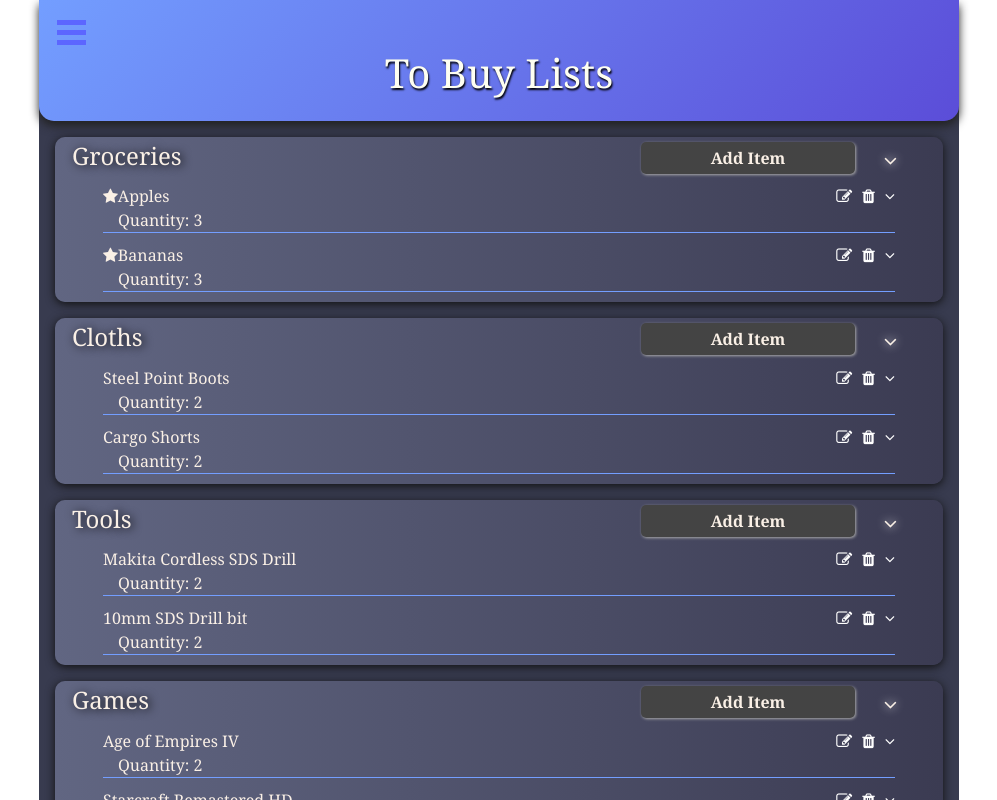
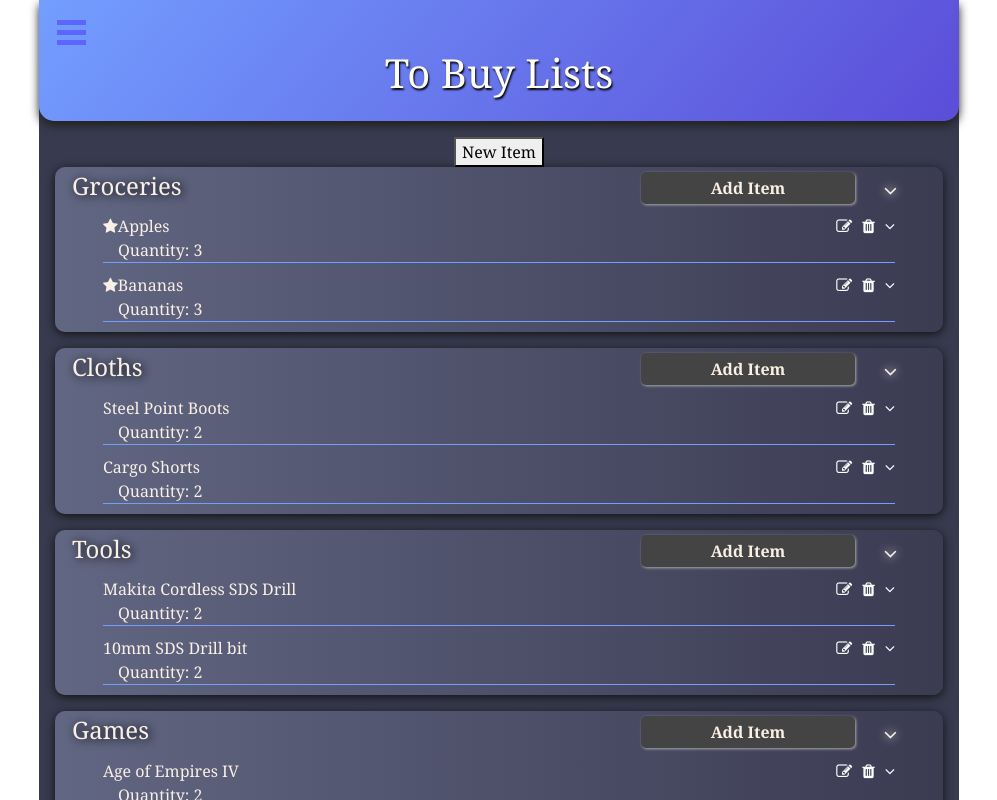
Before and after one commit to PaulDreyer09/to-buy-list, a React (Create React App) app: page / in a window 1280 px wide. Both pictures are taken after a click on the link "To Buy Lists". Shown: the top 800 px of the page, without its empty margins (141-1138 px from the left). Built offline with nearby package versions, Linux system fonts and the light colour scheme; data requests are answered from the project's data file.

Commit message:
added feature to add new lists to the db

```diff
--- a/db.json
+++ b/db.json
@@ -15,6 +15,18 @@
     {
       "id": "3",
       "name": "Games"
+    },
+    {
+      "name": "test",
+      "id": "oIFEPKT"
+    },
+    {
+      "name": "test",
+      "id": "6QQcn6A"
+    },
+    {
+      "name": "test",
+      "id": "u9I311L"
     }
   ],
   "listItems": [
--- a/src/App.js
+++ b/src/App.js
@@ -102,6 +102,8 @@ function App() {
 
   const deleteListItem = async (listIndex, listItemId) => {
     await fetch(`http://localhost:5000/listItems/${listItemId}`, {method: 'DELETE'});
+
+    //Update state
     let lists = [...toBuyLists];
     let targetList = lists[listIndex].items;
 
@@ -110,13 +112,44 @@ function App() {
     setToBuyLists(lists);
   }
 
+  const AddList = async (listName) => {
+    const newList = {name: listName}
+    const res = await fetch('http://localhost:5000/lists', {
+      method:'POST',
+      headers:{'Content-type': 'application/json'},
+      body: JSON.stringify(newList)
+    });
+    const data = await res.json();
+    console.log('POST newList', data);
+
+    //Update state
+    setToBuyLists([...toBuyLists, {...data, items: []}]);
+
+
+  }
+
+  const handleAddNewTBL = async (listName)=>{
+    if(!listName){
+      alert('Please enter list Name');
+      return false;
+    }
+    else{
+      AddList(listName);
+      return true;
+    }
+  }
+
   const handleTBLMainMenuButton = () => { setActivity('To_Buy_Lists') };
 
   //Submit new ListItem to a ToBuyList
   const handleTBLSubmitItemButton = (listId, {id, name, quantity, important}) => {
-      if(!name)
-          {alert('Please enter a name')}
-      addListItem(listId, {id: id, name: name, quantity: quantity, important: important})
+      if(!name){
+        alert('Please enter a name')
+      }
+      else{
+        addListItem(listId, {id: id, name: name, quantity: quantity, important: important})
+      }
+
 
   }
 
@@ -144,6 +177,7 @@ function App() {
        <div>
               <AppHeader title={title}/>
               <ContentPage activity={activity} toBuyLists={toBuyLists}
+                  handleAddNewTBL={handleAddNewTBL}
                   handleTBLMainMenuButton={handleTBLMainMenuButton}
                   handleDeleteTblListItem={handleDeleteTblListItem}
                   handleTBLSubmitItemButton={handleTBLSubmitItemButton}
--- a/src/Components/AddItemForm.js
+++ b/src/Components/AddItemForm.js
@@ -34,6 +34,7 @@ const AddItemForm = ({listIndex, handleTBLSubmitItemButton}) => {
 
         handleTBLSubmitItemButton(listIndex, item);
     }
+
     return(
         <div className='AddItemForm'>
             <form onSubmit={onSubmit}>
--- /dev/null
+++ b/src/Components/AddListForm.js
@@ -0,0 +1,41 @@
+import {useState} from 'react';
+
+const AddListForm = ({handleAddNewTBL}) =>{
+    const [displayForm, setDisplayForm] = useState(false);
+    const [formName, setFormName] = useState('');
+
+    const onChange = (e) => {
+        setFormName(e.target.value);
+    }
+
+    const onSubmit = async (e) => {
+        e.preventDefault();
+        console.log('submit clicked');
+        const success = await handleAddNewTBL(formName);
+        if(success){
+            setFormName('');
+            setDisplayForm(false);
+        }
+    }
+
+    return (
+        <div className='AddListForm'>
+        <button onClick={() => {setDisplayForm(!displayForm)}}>{displayForm? 'Cancel' : 'New Item'}</button>
+        {displayForm ?
+            <form onSubmit={onSubmit}>
+                <div className='form-control'>
+                    <label>List Name</label>
+                    <input type='text' value={formName} onChange={onChange}/>
+                    <button type='submit'>Submit</button>
+                </div>
+            </form> : ''
+        }
+
+
+
+    </div>
+    );
+
+}
+
+export default AddListForm;
--- a/src/Components/ContentPage.js
+++ b/src/Components/ContentPage.js
@@ -6,10 +6,12 @@ function ContentPage(props){
 
             {(props.activity == 'Main_Menu' ? <MainMenuButtons handleTBLMainMenuButton={props.handleTBLMainMenuButton}/> :
             (props.activity == 'To_Buy_Lists' ?
-                <ToBuyListsPage lists={props.toBuyLists}
-                handleTBLSubmitItemButton={props.handleTBLSubmitItemButton}
-                handleDeleteTblListItem={props.handleDeleteTblListItem}
-                toggleImportant={props.toggleImportant}/> :
+                <ToBuyListsPage
+                    lists={props.toBuyLists}
+                    handleTBLSubmitItemButton={props.handleTBLSubmitItemButton}
+                    handleDeleteTblListItem={props.handleDeleteTblListItem}
+                    handleAddNewTBL={props.handleAddNewTBL}
+                    toggleImportant={props.toggleImportant}/> :
                 <div className='Placeholder for last activity'></div>))}
 
         </div>
--- a/src/Components/ToBuyList.js
+++ b/src/Components/ToBuyList.js
@@ -15,8 +15,8 @@ const ToBuyList = (props) => {
             <div className='listHeader row'>
                 <h4 className='col-8'>{props.list.name}</h4>
 
-                <a  onClick={handleAddButton} className='addItemButton col-3 button'>
-                    {displayForm? 'Close' : 'Add Item'}
+                <a  onClick={() => handleAddButton} className='addItemButton col-3 button'>
+                    {displayForm ? 'Close' : 'Add Item'}
                 </a>
                 <i className='fa fa-angle-down col-1 button'></i>
             </div>
@@ -28,7 +28,9 @@ const ToBuyList = (props) => {
                     listIndex={props.listIndex}
                     handleTBLSubmitItemButton={props.handleTBLSubmitItemButton}/>:''
             }
-            {props.list.items.length > 0 ?
+
+            {//Show message if no items are in the list
+                props.list.items.length > 0 ?
                 <div className='listContent'>
                     {props.list.items.map((listItem, index) => (<ListItem
                     key={index}
--- a/src/Components/ToBuyListsPage.js
+++ b/src/Components/ToBuyListsPage.js
@@ -1,8 +1,12 @@
-import ToBuyList from './ToBuyList'
+import ToBuyList from './ToBuyList';
+import AddListForm from './AddListForm';
 
 const ToBuyListsPage = (props) => {
+    console.log(props.handleAddNewTBL);
+    console.log(props.handleTBLSubmitItemButton)
     return(
     <div className='ToBuyListsPage'>
+        <AddListForm handleAddNewTBL={props.handleAddNewTBL}/>
         {props.lists.length > 0 ? props.lists.map((list, index) => (
             <ToBuyList key={index}
                 listIndex={index}
```
Lines whose indentation alone changed are shown as unchanged.
